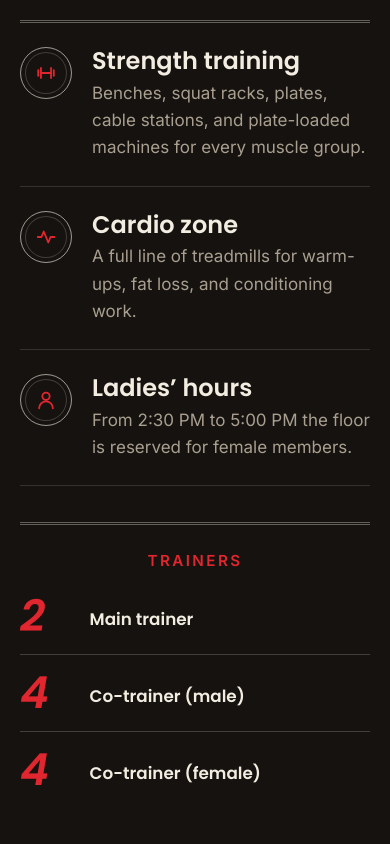
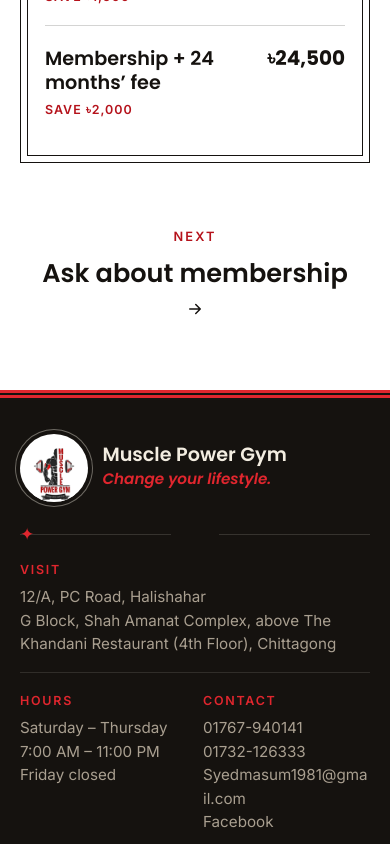
Before and after one commit to KamrulHasaanAnanda/muscle-power-gym, a React (Vite) app: page /price-chart in a window 390 px wide. Before the commit this address led to /. Shown: the part 1305-2149 px from the top of the page. Built offline with nearby package versions, Linux system fonts and the light colour scheme; no server answers.

Commit message:
Add Price Chart feature with responsive layout and membership pricing details. Update navigation and layout to include new Price Chart page. Enhance CSS for price display and implement functionality for gender-based pricing options.

```diff
--- a/src/App.css
+++ b/src/App.css
@@ -1127,7 +1127,7 @@
 
 .guides {
   display: grid;
-  grid-template-columns: repeat(2, 1fr);
+  grid-template-columns: repeat(3, 1fr);
   gap: clamp(1.25rem, 3vw, 2rem);
 }
 
@@ -2467,6 +2467,108 @@
     grid-template-columns: 1fr;
     gap: 0.15rem;
   }
+}
+
+/* ---------- Price chart ---------- */
+
+.price-page {
+  max-width: 44rem;
+}
+
+.price-toggle {
+  display: grid;
+  grid-template-columns: 1fr 1fr;
+  padding: 0.3rem;
+  margin: 0 auto 2rem;
+  border-radius: 14px;
+  background: var(--ink);
+}
+
+.price-toggle button {
+  padding: 0.85rem 0.5rem;
+  border: 0;
+  border-radius: 10px;
+  background: transparent;
+  color: #a99f90;
+  font-family: var(--heading);
+  font-weight: 600;
+  font-size: 1.05rem;
+  cursor: pointer;
+  transition: background 0.15s, color 0.15s;
+}
+
+.price-toggle button:hover {
+  color: var(--white);
+}
+
+.price-toggle button.is-on {
+  background: var(--white);
+  color: var(--ink);
+}
+
+.price-board {
+  padding: clamp(1.5rem, 3vw, 2.5rem);
+  border: 1px solid var(--ink);
+  outline: 1px solid var(--ink);
+  outline-offset: -8px;
+  background: rgba(255, 255, 255, 0.4);
+}
+
+.price-board-head {
+  text-align: center;
+  margin-bottom: 1.25rem;
+}
+
+.price-board-head h2 {
+  font-family: var(--heading);
+  font-weight: 600;
+  font-size: clamp(2rem, 4vw, 2.75rem);
+  line-height: 1.1;
+}
+
+.price-list {
+  list-style: none;
+  margin: 0;
+  padding: 0;
+}
+
+.price-list li {
+  display: flex;
+  align-items: baseline;
+  justify-content: space-between;
+  gap: 1.25rem;
+  padding: 1rem 0;
+  border-top: 1px solid var(--line);
+}
+
+.price-list li:first-child {
+  border-top: 0;
+}
+
+.price-list strong {
+  display: block;
+  font-family: var(--heading);
+  font-weight: 600;
+  font-size: 1.2rem;
+  line-height: 1.25;
+}
+
+.price-list b {
+  font-family: var(--heading);
+  font-weight: 700;
+  font-size: clamp(1.25rem, 2.5vw, 1.6rem);
+  white-space: nowrap;
+}
+
+.price-save {
+  display: inline-block;
+  margin-top: 0.25rem;
+  color: var(--red);
+  font-family: var(--label);
+  font-weight: 600;
+  font-size: 0.78rem;
+  letter-spacing: 0.08em;
+  text-transform: uppercase;
 }
 
 /* ---------- Logo watermark behind text ---------- */
--- a/src/App.jsx
+++ b/src/App.jsx
@@ -3,6 +3,7 @@ import Layout from './Layout.jsx'
 import Pwa from './Pwa.jsx'
 import DressCode from './pages/DressCode.jsx'
 import Home from './pages/Home.jsx'
+import PriceChart from './pages/PriceChart.jsx'
 import Program from './pages/Program.jsx'
 import Rules from './pages/Rules.jsx'
 import './App.css'
@@ -16,6 +17,7 @@ export default function App() {
           <Route index element={<Home />} />
           <Route path="dress-code" element={<DressCode />} />
           <Route path="rules" element={<Rules />} />
+          <Route path="price-chart" element={<PriceChart />} />
           <Route path="weight-loss" element={<Program key="weight-loss" id="weight-loss" />} />
           <Route path="weight-gain" element={<Program key="weight-gain" id="weight-gain" />} />
           <Route path="*" element={<Navigate to="/" replace />} />
--- a/src/Layout.jsx
+++ b/src/Layout.jsx
@@ -19,6 +19,7 @@ const titles = {
   '/': 'Muscle Power Gym · Halishahar, Chittagong',
   '/dress-code': 'Dress code · Muscle Power Gym',
   '/rules': 'Rules & regulations · Muscle Power Gym',
+  '/price-chart': 'Price chart · Muscle Power Gym',
   '/weight-loss': 'Weight loss plan · Muscle Power Gym',
   '/weight-gain': 'Weight gain plan · Muscle Power Gym',
 }
@@ -177,6 +178,7 @@ export default function Layout() {
             <nav className="foot-links" aria-label="More">
               <Link to="/dress-code">Dress code</Link>
               <Link to="/rules">Rules</Link>
+              <Link to="/price-chart">Price chart</Link>
               <Link to="/weight-loss">Weight loss</Link>
               <Link to="/weight-gain">Weight gain</Link>
               <a href="#top">Back to top ↑</a>
--- a/src/pages/Home.jsx
+++ b/src/pages/Home.jsx
@@ -556,6 +556,19 @@ export default function Home() {
                 <ArrowIcon />
               </span>
             </Link>
+            <Link className="guide" to="/price-chart">
+              <span className="guide-num">C</span>
+              <div>
+                <h3>Price chart</h3>
+                <p>
+                  Male and female membership fees, monthly rates, and
+                  multi-month packages.
+                </p>
+              </div>
+              <span className="guide-arrow">
+                <ArrowIcon />
+              </span>
+            </Link>
           </div>
         </div>
       </section>
--- /dev/null
+++ b/src/pages/PriceChart.jsx
@@ -0,0 +1,80 @@
+import { useState } from 'react'
+import { Link } from 'react-router-dom'
+import { ArrowIcon, formatTaka, priceCharts } from '../site.jsx'
+
+export default function PriceChart() {
+  const [gender, setGender] = useState('male')
+  const chart = priceCharts[gender]
+
+  return (
+    <main id="top">
+      <section className="page-hero">
+        <div className="container">
+          <p className="crumbs">
+            <Link to="/">Home</Link>
+            <span aria-hidden="true">/</span>
+            Price chart
+          </p>
+          <h1 className="display">
+            Membership
+            <br />
+            <span>price chart.</span>
+          </h1>
+          <p className="lead">
+            Membership and monthly fees for male and female members, including
+            multi-month packages.
+          </p>
+        </div>
+      </section>
+
+      <section className="section paper">
+        <div className="container price-page">
+          <div
+            className="price-toggle"
+            role="tablist"
+            aria-label="Choose a price chart"
+          >
+            {Object.values(priceCharts).map((option) => (
+              <button
+                key={option.id}
+                type="button"
+                role="tab"
+                aria-selected={gender === option.id}
+                className={gender === option.id ? 'is-on' : undefined}
+                onClick={() => setGender(option.id)}
+              >
+                {option.title}
+              </button>
+            ))}
+          </div>
+
+          <article className="price-board" aria-live="polite">
+            <header className="price-board-head">
+              <p className="kicker">{chart.label}</p>
+              <h2>{chart.title} members</h2>
+            </header>
+            <ol className="price-list">
+              {chart.rows.map((row) => (
+                <li key={row.name}>
+                  <div>
+                    <strong>{row.name}</strong>
+                    {row.save ? (
+                      <span className="price-save">Save {formatTaka(row.save)}</span>
+                    ) : null}
+                  </div>
+                  <b>{formatTaka(row.price)}</b>
+                </li>
+              ))}
+            </ol>
+          </article>
+
+          <Link className="next-link" to="/#contact">
+            <span>Next</span>
+            Ask about membership
+            <ArrowIcon />
+          </Link>
+        </div>
+      </section>
+    </main>
+  )
+}
--- a/src/site.jsx
+++ b/src/site.jsx
@@ -178,6 +178,41 @@ export const ruleGroups = [
     ],
   },
 ]
+
+export function formatTaka(n) {
+  return `৳${Number(n).toLocaleString('en-IN')}`
+}
+
+export const priceCharts = {
+  male: {
+    id: 'male',
+    title: 'Male',
+    label: 'Male membership package',
+    rows: [
+      { name: 'Membership fee', price: 2500 },
+      { name: 'Monthly fee', price: 1000 },
+      { name: 'Membership + 1 monthly fee', price: 3500 },
+      { name: 'Membership + 3 months’ fee', price: 5000, save: 500 },
+      { name: 'Membership + 6 months’ fee', price: 7500, save: 1000 },
+      { name: 'Membership + 12 months’ fee', price: 13000, save: 1500 },
+      { name: 'Membership + 24 months’ fee', price: 24500, save: 2000 },
+    ],
+  },
+  female: {
+    id: 'female',
+    title: 'Female',
+    label: 'Female membership package',
+    rows: [
+      { name: 'Membership fee', price: 2500 },
+      { name: 'Monthly fee', price: 1500 },
+      { name: 'Membership + 1 monthly fee', price: 4000 },
+      { name: 'Membership + 3 months’ fee', price: 6500, save: 500 },
+      { name: 'Membership + 6 months’ fee', price: 10500, save: 1000 },
+      { name: 'Membership + 12 months’ fee', price: 19000, save: 1500 },
+      { name: 'Membership + 24 months’ fee', price: 36500, save: 2000 },
+    ],
+  },
+}
 
 function dhakaNow() {
   const parts = new Intl.DateTimeFormat('en-US', {
```
